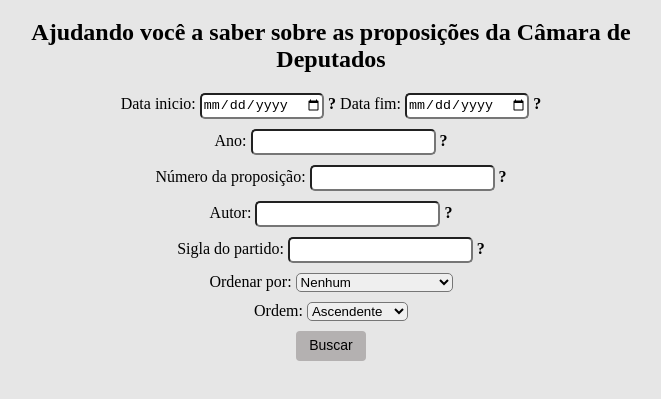
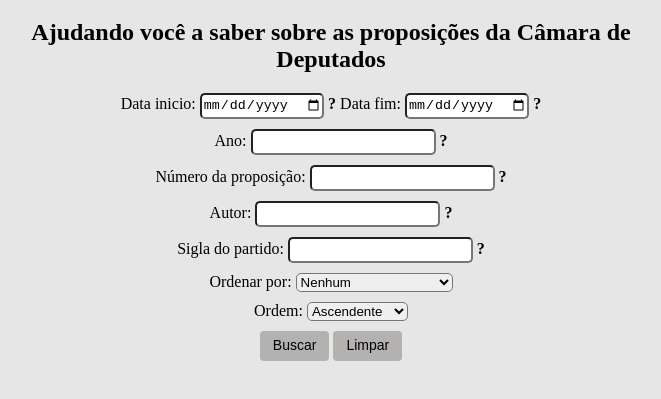
Before and after one commit to mayaradjs/TrabalhoWebFinal, a plain HTML site: page index.html in a window 1280 px wide. Shown: the part 61-460 px from the top of the page, without its empty margins (309-970 px from the left). Drawn offline with Linux system fonts and the light colour scheme.

Commit message:
Adicionado o botão limpar filtros

```diff
--- a/index.html
+++ b/index.html
@@ -17,7 +17,7 @@
     <h1>Web Política</h1>
     <h2>Ajudando você a saber sobre as proposições da Câmara de Deputados</h2>
     <div id="conteudo">
-      <div class="filtros">
+      <div id="filtros" class="filtros">
         <div class="datas">
           <label for="txtDataInicio">Data inicio: </label>
           <input class="input-form" tabindex="1" type="date" name="txtDataInicio" id="txtDataInicio">
@@ -56,6 +56,7 @@
         </select>
         </br>
         <button tabindex="9" type="button" name="buscar" onclick="buscar()" class="btn">Buscar</button>
+        <button tabindex="10" type="button" name="limpar" onclick="limparFiltros()" class="btn">Limpar</button>
       </div>
       <div id="proposicoes" class="proposicoes">
         <h2>Resultado da busca:</h2>
--- a/scripts/main.js
+++ b/scripts/main.js
@@ -206,6 +206,12 @@ function graficoPorSigla(dados) {
   CharPorSigla.update();
 }
 
+function limparFiltros() {
+  $('#filtros input').val('');
+  $("#ddwOrdenacao").val($("#ddwOrdenacao option:first").val());
+  $("#ddwOrdem").val($("#ddwOrdem option:first").val());
+}
+
 function limpaPropoosicoes($jqueryObject) {
   $jqueryObject.innerHTML = "";
 }
```
